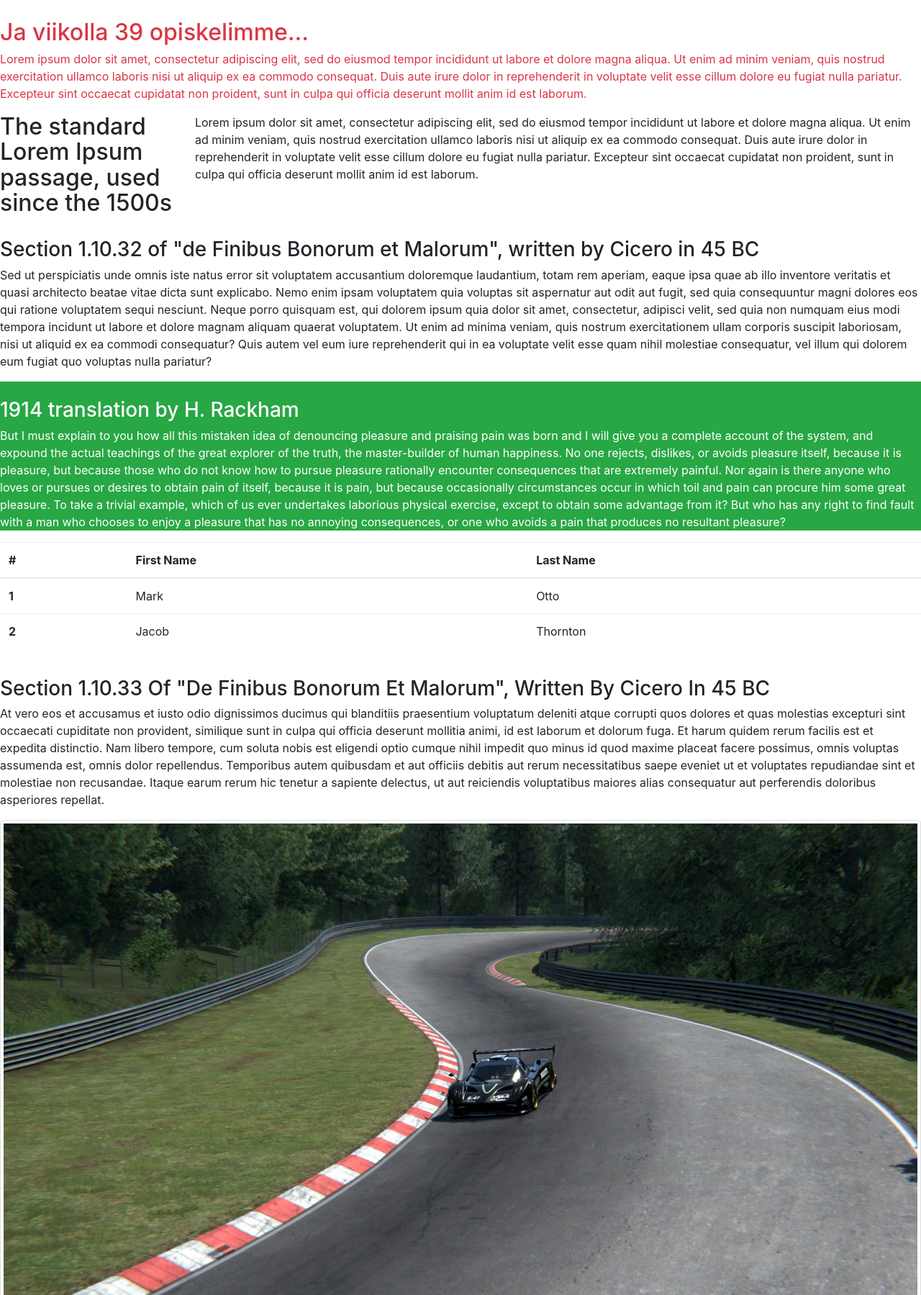
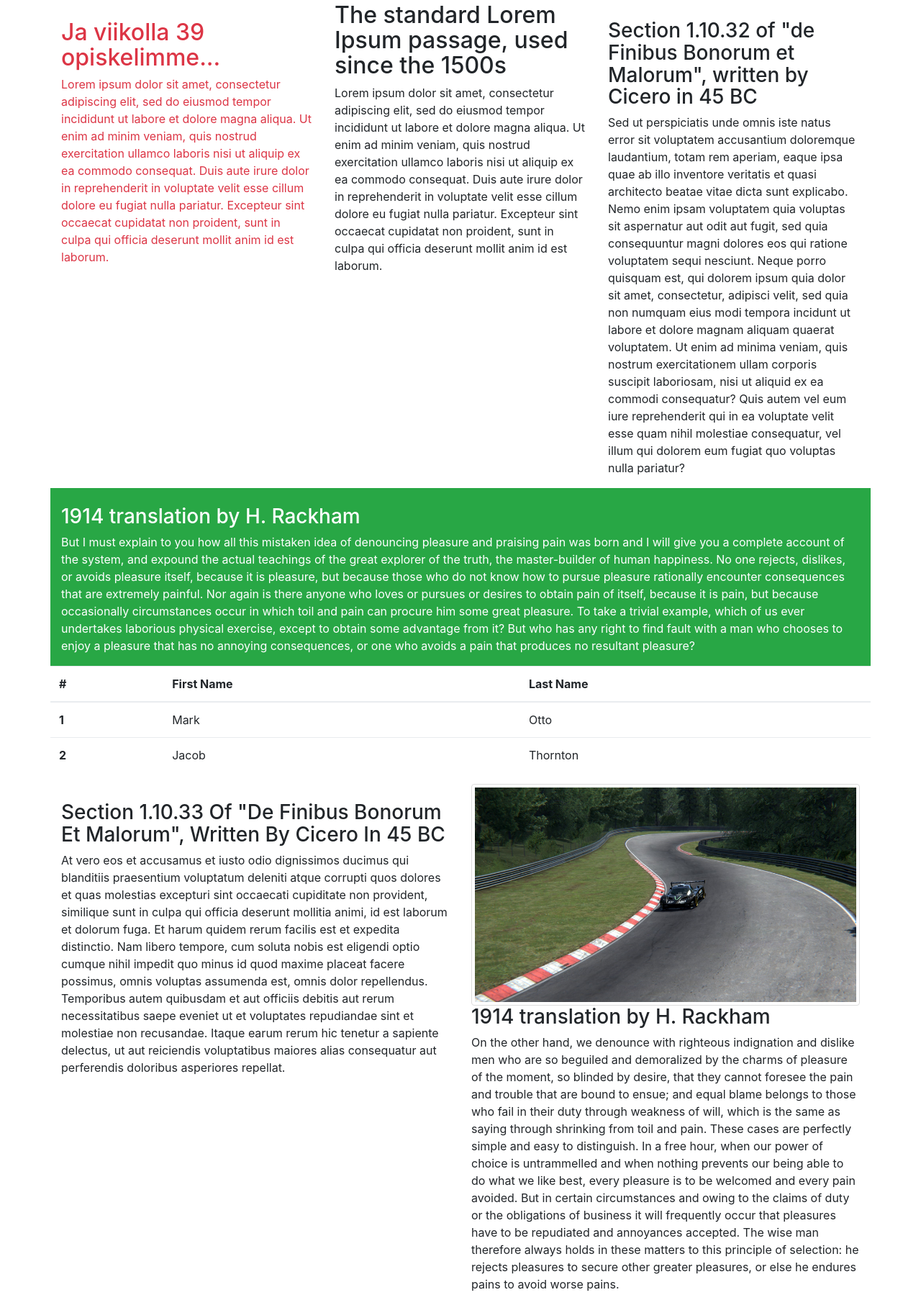
Before and after one commit to JAMK-IT-STUDENT/ttms0400-web-visualisointi-yhteinen-harjoitus-R3DgRu, a plain HTML site: page harkka-wk41/bs-vakio-teemat/index.html in a window 1280 px wide. Shown: the part 289-2088 px from the top of the page at 72% size. Drawn offline with nearby package versions, Linux system fonts and the light colour scheme.

Commit message:
Add bootstrapp responsive grid

```diff
--- a/harkka-wk41/bs-vakio-teemat/index.html
+++ b/harkka-wk41/bs-vakio-teemat/index.html
@@ -25,30 +25,40 @@
         <h1>Harjoitustyö - Viikko 39</h1>
     </header>
 
-    <main class="text-danger">
+<div class="container">
+    <div class="row">
+        <main class="col-md-4 text-danger">
             <img src="" alt="" />
             <h2>Ja viikolla 39 opiskelimme...</h2>
             <p>Lorem ipsum dolor sit amet, consectetur adipiscing elit, sed do eiusmod tempor incididunt ut labore et dolore magna aliqua. Ut enim ad minim veniam, quis nostrud exercitation ullamco laboris nisi ut aliquip ex ea commodo consequat. Duis aute irure dolor in reprehenderit in voluptate velit esse cillum dolore eu fugiat nulla pariatur. Excepteur sint occaecat cupidatat non proident, sunt in culpa qui officia deserunt mollit anim id est laborum.</p>
         </main>
 
-    <aside class="d-flex">
+        <aside class="col-md-4">
             <h2>The standard Lorem Ipsum passage, used since the 1500s</h2>
             <p>Lorem ipsum dolor sit amet, consectetur adipiscing elit, sed do eiusmod tempor incididunt ut labore et dolore magna aliqua. Ut enim ad minim veniam, quis nostrud exercitation ullamco laboris nisi ut aliquip ex ea commodo consequat. Duis aute irure dolor in reprehenderit in voluptate velit esse cillum dolore eu fugiat nulla pariatur. Excepteur sint occaecat cupidatat non proident, sunt in culpa qui officia deserunt mollit anim id est laborum.</p>
         </aside>
 
-    <article>
+        <article class="col-md-4">
             <img src="" alt="" />
             <h3>Section 1.10.32 of "de Finibus Bonorum et Malorum", written by Cicero in 45 BC</h3>
             <p>Sed ut perspiciatis unde omnis iste natus error sit voluptatem accusantium doloremque laudantium, totam rem aperiam, eaque ipsa quae ab illo inventore veritatis et quasi architecto beatae vitae dicta sunt explicabo. Nemo enim ipsam voluptatem quia voluptas sit aspernatur aut odit aut fugit, sed quia consequuntur magni dolores eos qui ratione voluptatem sequi nesciunt. Neque porro quisquam est, qui dolorem ipsum quia dolor sit amet, consectetur, adipisci velit, sed quia non numquam eius modi tempora incidunt ut labore et dolore magnam aliquam quaerat voluptatem. Ut enim ad minima veniam, quis nostrum exercitationem ullam corporis suscipit laboriosam, nisi ut aliquid ex ea commodi consequatur? Quis autem vel eum iure reprehenderit qui in ea voluptate velit esse quam nihil molestiae consequatur, vel illum qui dolorem eum fugiat quo voluptas nulla pariatur?</p>
         </article>
+    </div>
+</div>
 
-    <article class="bg-success text-white">
+<div class="container">
+    <div class="row">
+        <article class="col-sm-12 bg-success text-white">
             <img src="" alt="" />
             <h3>1914 translation by H. Rackham</h3>
             <p>But I must explain to you how all this mistaken idea of denouncing pleasure and praising pain was born and I will give you a complete account of the system, and expound the actual teachings of the great explorer of the truth, the master-builder of human happiness. No one rejects, dislikes, or avoids pleasure itself, because it is pleasure, but because those who do not know how to pursue pleasure rationally encounter consequences that are extremely painful. Nor again is there anyone who loves or pursues or desires to obtain pain of itself, because it is pain, but because occasionally circumstances occur in which toil and pain can procure him some great pleasure. To take a trivial example, which of us ever undertakes laborious physical exercise, except to obtain some advantage from it? But who has any right to find fault with a man who chooses to enjoy a pleasure that has no annoying consequences, or one who avoids a pain that produces no resultant pleasure?</p>
         </article>
+    </div>
+</div>
 
-    <table class="table">
+<div class="container">
+    <div class="row">
+        <table class=" col-md-12 table">
             <thead>
                 <tr>
                     <th>#</th>
@@ -69,20 +79,28 @@
                 </tr>
             </tbody>
         </table>
+    </div>
+</div>
 
-    <article>
+<div class="container">
+    <div class="row">
+        <article class="col-md-6">
             <img src="" alt="" />
             <h3 class="text-capitalize">Section 1.10.33 of "de Finibus Bonorum et Malorum", written by Cicero in 45 BC</h3>
             <p>At vero eos et accusamus et iusto odio dignissimos ducimus qui blanditiis praesentium voluptatum deleniti atque corrupti quos dolores et quas molestias excepturi sint occaecati cupiditate non provident, similique sunt in culpa qui officia deserunt mollitia animi, id est laborum et dolorum fuga. Et harum quidem rerum facilis est et expedita distinctio. Nam libero tempore, cum soluta nobis est eligendi optio cumque nihil impedit quo minus id quod maxime placeat facere possimus, omnis voluptas assumenda est, omnis dolor repellendus. Temporibus autem quibusdam et aut officiis debitis aut rerum necessitatibus saepe eveniet ut et voluptates repudiandae sint et molestiae non recusandae. Itaque earum rerum hic tenetur a sapiente delectus, ut aut reiciendis voluptatibus maiores alias consequatur aut perferendis doloribus asperiores repellat.</p>
         </article>
 
-    <article>
+        <article class="col-md-6">
             <img class="img-thumbnail" src="screenshot.jpg" alt="pagani" />
             <h3>1914 translation by H. Rackham</h3>
             <p>On the other hand, we denounce with righteous indignation and dislike men who are so beguiled and demoralized by the charms of pleasure of the moment, so blinded by desire, that they cannot foresee the pain and trouble that are bound to ensue; and equal blame belongs to those who fail in their duty through weakness of will, which is the same as saying through shrinking from toil and pain. These cases are perfectly simple and easy to distinguish. In a free hour, when our power of choice is untrammelled and when nothing prevents our being able to do what we like best, every pleasure is to be welcomed and every pain avoided. But in certain circumstances and owing to the claims of duty or the obligations of business it will frequently occur that pleasures have to be repudiated and annoyances accepted. The wise man therefore always holds in these matters to this principle of selection: he rejects pleasures to secure other greater pleasures, or else he endures pains to avoid worse pains.</p>
         </article>
+    </div>
+</div>
 
-    <section>
+<div class="container">
+    <div class="row">
+        <section class="col-md-12">
             <img src="" alt="" />
             <h3>What is Lorem Ipsum?</h3>
             <p>Lorem Ipsum is simply dummy text of the printing and typesetting industry. Lorem Ipsum has been the industry's standard dummy text ever since the 1500s, when an unknown printer took a galley of type and scrambled it to make a type specimen book. It has survived not only five centuries, but also the leap into electronic typesetting, remaining essentially unchanged. It was popularised in the 1960s with the release of Letraset sheets containing Lorem Ipsum passages, and more recently with desktop publishing software like Aldus PageMaker including versions of Lorem Ipsum.</p>
@@ -92,13 +110,19 @@
                 <button type="button" class="btn btn-dark">Dark</button>
             </form>
         </section>
+    </div>
+</div>
 
-    <footer>
+<div class="container-fluid">
+    <div class="row border border-info">
+        <footer class="col-md-12 display-4">
             <ul>
                 <li><a href=""></a>Itaque earum</li>
                 <li><a href=""></a>Et harum</li>
             </ul>
         </footer>
+    </div>
+</div>
 
 <script src="https://code.jquery.com/jquery-3.2.1.slim.min.js" integrity="sha384-KJ3o2DKtIkvYIK3UENzmM7KCkRr/rE9/Qpg6aAZGJwFDMVNA/GpGFF93hXpG5KkN" crossorigin="anonymous"></script>
 <script src="https://cdnjs.cloudflare.com/ajax/libs/popper.js/1.12.3/umd/popper.min.js" integrity="sha384-vFJXuSJphROIrBnz7yo7oB41mKfc8JzQZiCq4NCceLEaO4IHwicKwpJf9c9IpFgh" crossorigin="anonymous"></script>
```
Lines whose indentation alone changed are shown as unchanged.
